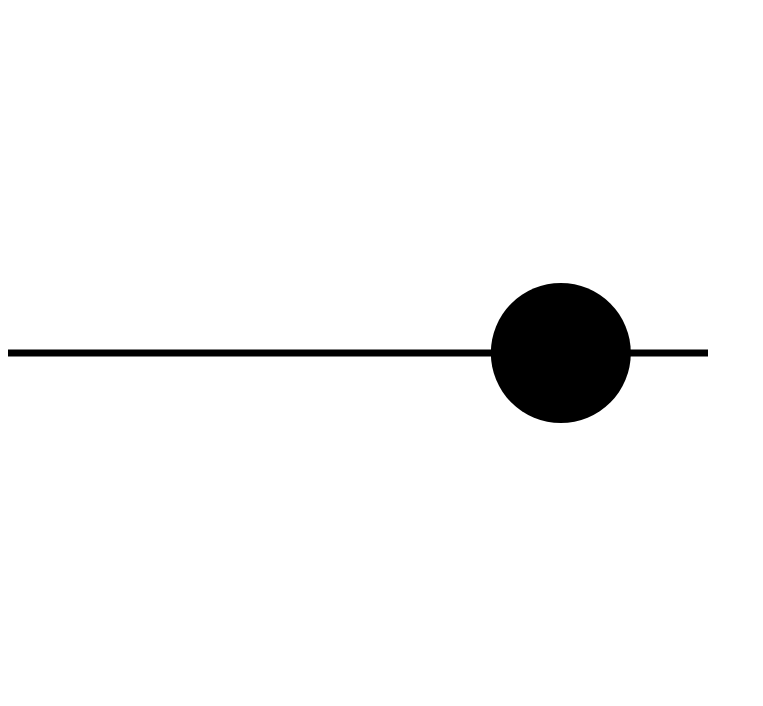
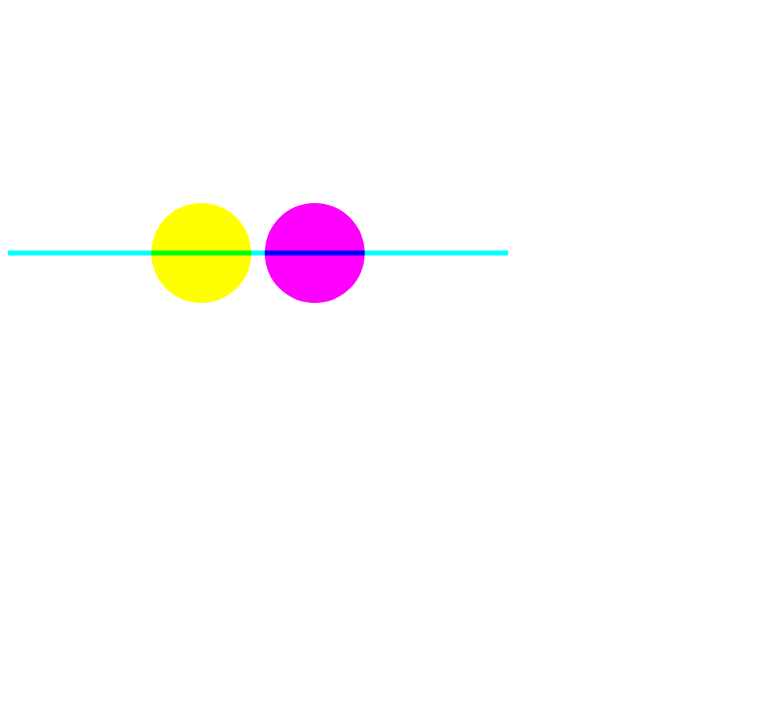
Before and after one commit to sudomilk/d3jsthings, a plain HTML site: page piston.html in a window 1280 px wide. Shown: the part 5-711 px from the top of the page, without its empty margins (0-763 px from the left). Drawn offline with Linux system fonts and the light colour scheme.

Commit message:
two circles on piston now

```diff
--- a/piston.html
+++ b/piston.html
@@ -3,11 +3,11 @@
 <script src="bower_components/d3/d3.min.js"></script>
 <script>
 
-var size = 700,
+var size = 500,
     radius = size / 10,
     trackLength = 1 * ((radius * 2) - size) / 2,
     trackCenter = size / 2,
-    timeDilation = size * 3;
+    timeDilation = size * 2;
 
 var svg = d3.select("svg")
     .attr("width", size)
@@ -15,23 +15,28 @@ var svg = d3.select("svg")
 
 var line = svg.append("line")
     .attr("stroke-width", size * .01)
-    .attr("stroke", "black")
+    .attr("stroke", "cyan")
     .attr("x1", "0%")
     .attr("y1", "50%")
     .attr("x2", "100%")
     .attr("y2", "50%");
 
 var circle = svg.selectAll("circle")
-    .data([1])
+    .data([["magenta", -1], ["yellow", 1]])
     .enter().append("circle")
     .attr("cy", size / 2)
-    .attr("r", radius);
+    .attr("r", radius)
+    .attr("fill", function(d) {return d[0]})
+    .style("mix-blend-mode", "darken");
 
 function movement() {
-  return Math.cos(d3.now() / timeDilation)
-}
+  return Math.cos(d3.now() / timeDilation);
+};
 
 d3.timer(function() {
-  circle.attr("cx", (trackLength * movement()) + trackCenter)
+  circle.attr("cx", function(d) {
+    return d[1] * trackLength * movement() + trackCenter;
+  });
+  //circle.attr("cx", trackLength * movement() + trackCenter);
 });
 </script>
```
